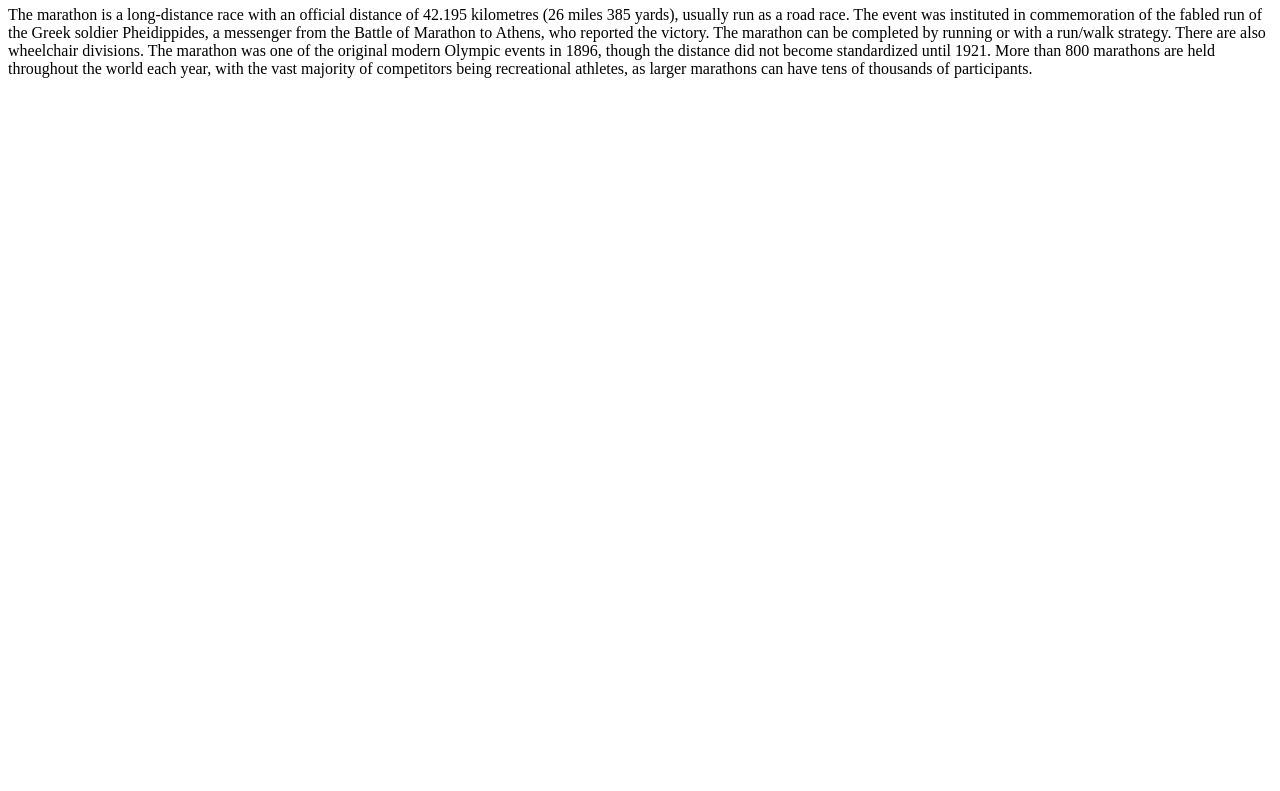
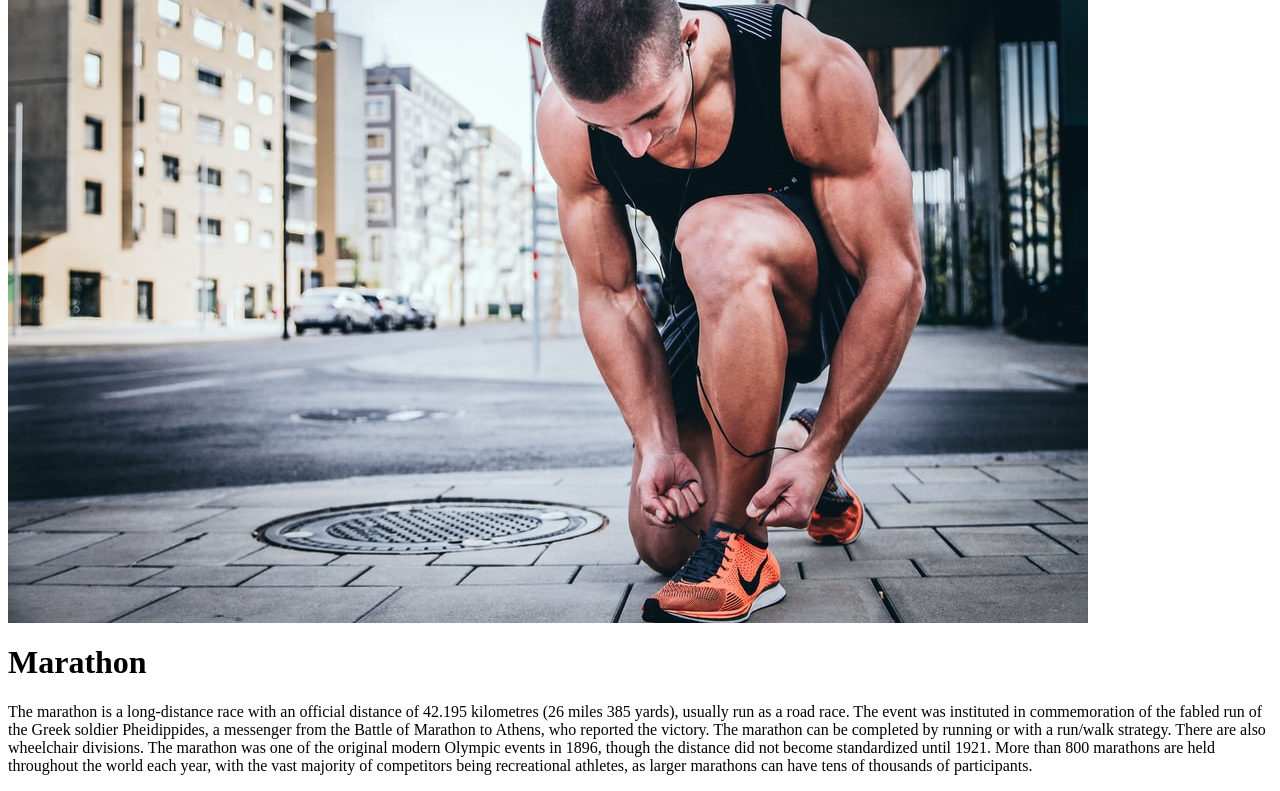
Before and after one commit to AnandPap/Repo13-14, a website: page ex01/src/image01.html in a window 1280 px wide. Shown: the part 60-851 px from the top of the page. Before the commit the page ends 800 px from the top, so only its background shows below. Drawn offline with Linux system fonts and the light colour scheme.

Commit message:
Second weekend project

```diff
--- a/ex01/src/image01.html
+++ b/ex01/src/image01.html
@@ -3,6 +3,7 @@
 
     </head>
     <body>
+        <img src="../images/img1.jpg"/>
         <h1>Marathon</h1>
         <p>
             The marathon is a long-distance race with an official distance of 42.195 kilometres (26 miles 385 yards),
```
Also changed, not shown: ex01/src/index.html (+1 -1 lines).
